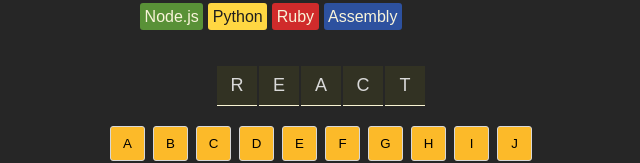
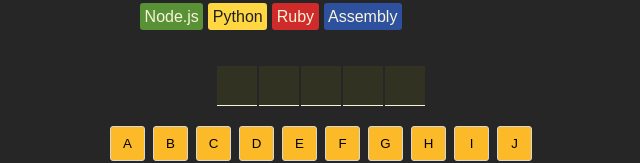
Before and after one commit to christian-raphael/assembly-endgame, a React (Vite) app: page / in a window 1280 px wide. Shown: the part 253-416 px from the top of the page, without its empty margins (319-959 px from the left). Built offline with nearby package versions, Linux system fonts and the light colour scheme.

Commit message:
displaying correct letters

```diff
--- a/package.json
+++ b/package.json
@@ -10,6 +10,7 @@
     "preview": "vite preview"
   },
   "dependencies": {
+    "clsx": "^2.1.1",
     "react": "^19.2.0",
     "react-dom": "^19.2.0"
   },
--- a/src/App.jsx
+++ b/src/App.jsx
@@ -1,8 +1,10 @@
 import React from "react"
 import { languages } from "./languages"
+import { clsx } from "clsx"
 
 export default function AssemblyEndgame() {
   const [currentWord, setCurrentWord] = React.useState("react")
+  const [guessedLetters, setGuessedLetters] = React.useState([])
 
   const alphabet = "abcdefghijklmnopqrstuvwxyz"
 
@@ -15,12 +17,36 @@
   })
 
   const letterElements = currentWord.split('').map((letter, index) => (
-    <span key={index}>{letter.toUpperCase()}</span>
+    <span key={index}>
+      {guessedLetters.includes(letter) ? letter.toUpperCase() : ""}
+    </span>
   ))
 
-  const keyboardElements = alphabet.split('').map(letter => (
-    <button key={letter} aria-label={`Button with letter ${letter}`}>{letter.toUpperCase()}</button>
-  ))
+  function addGuessedLetter(letter) {
+    setGuessedLetters(prevLetters =>
+      prevLetters.includes(letter) ? prevLetters : [...prevLetters, letter]
+    )
+  }
+
+  const keyboardElements = alphabet.split('').map(letter => {
+    const isGuessed = guessedLetters.includes(letter);
+    const isCorrect = isGuessed && currentWord.includes(letter);
+    const isWrong = isGuessed && !currentWord.includes(letter);
+    const className = clsx({
+      correct: isCorrect,
+      wrong: isWrong
+    })
+
+    return (
+      <button
+        key={letter}
+        onClick={() => {addGuessedLetter(letter)}}
+        className={className}
+      >
+          {letter.toUpperCase()}
+      </button>
+    )
+  })
 
   return (
     <main>
--- a/src/index.css
+++ b/src/index.css
@@ -96,3 +96,11 @@
   border-radius: 3px;
   cursor: pointer;
 }
+
+section.keyboard > button.correct {
+  background-color: #10A95B;
+}
+
+section.keyboard > button.wrong {
+  background-color: #EC5D49;
+}
```
Also changed, not shown: 1 other file (tests, documents, lock files or other folders).
